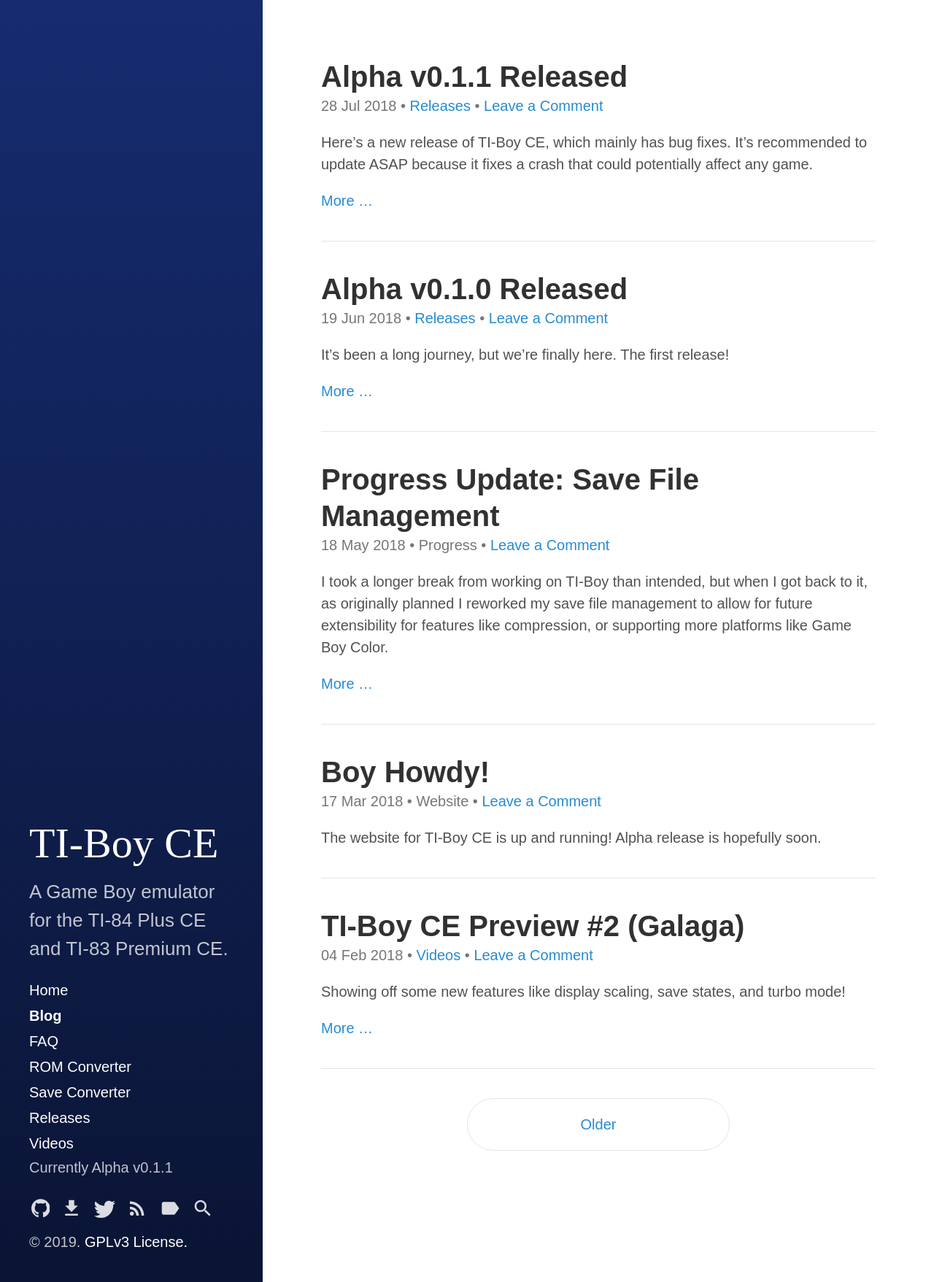
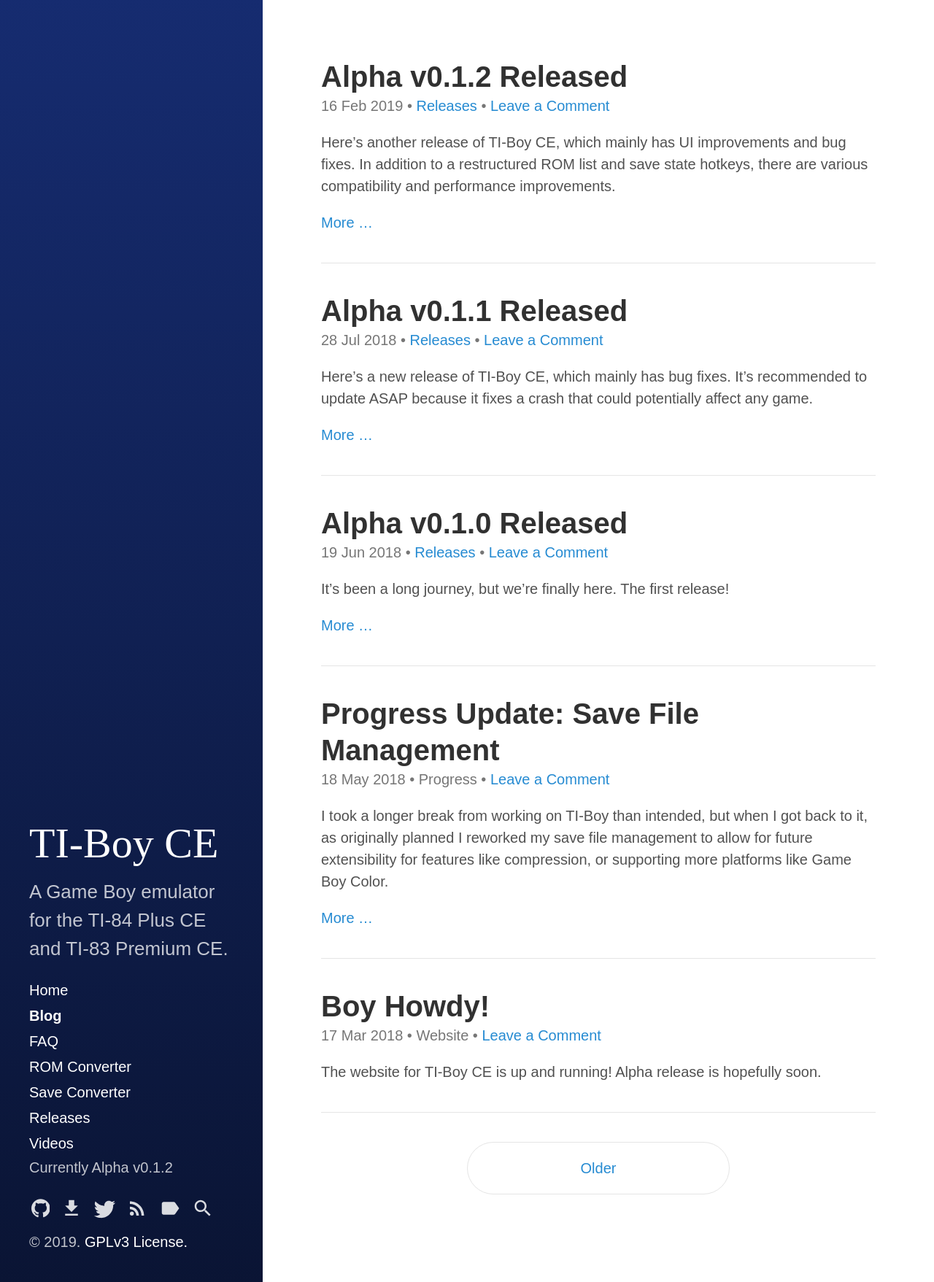
Before and after one commit to calc84maniac/tiboyce, a Jekyll site: the page built from blog/index.html, in a window 1280 px wide. Shown: the whole page at 73% size. Built offline with Jekyll 4.4.1, drawn with Linux system fonts in a browser that asks for light colours; the list of posts is cut into pages by our own code; comment, search, counter and statistics services are not loaded; some of the changed lines change nothing that is shown.

Commit message:
Add v0.1.2 release post.

```diff
--- a/_config.yml
+++ b/_config.yml
@@ -27,7 +27,7 @@
   - jekyll-paginate
 
 # Custom vars
-version:            Alpha v0.1.1
+version:            Alpha v0.1.2
 sidebar_home_link:  true
 sidebar_blog_link:  '/blog/'    # By default, your home page is your blog
                                 # page. If you change your paginate_path,
--- /dev/null
+++ b/_posts/2019-02-16-alpha-v0-1-2-released.md
@@ -0,0 +1,34 @@
+---
+layout: post
+title: "Alpha v0.1.2 Released"
+categories:
+  - Releases
+tags:
+  - Release
+---
+
+Here's another release of TI-Boy CE, which mainly has UI improvements and bug fixes. In addition to a restructured ROM list and save state hotkeys, there are various compatibility and performance improvements.
+
+You can download the release from [GitHub](https://github.com/calc84maniac/tiboyce/releases).
+
+## Changelog
+
+### Added
+-   Save file converter between binary and AppVar formats.
+-   A launcher icon and description for shells such as Cesium.
+-   Overlay messages for state saving and loading (can be disabled).
+-   Hotkeys for quickly selecting the current state slot and saving or loading states.
+
+### Changed
+-   Updated ROM list, now integrated into the emulator menu system and sorted alphabetically by title.
+-   Refactored LCD mode switching and error handling, for smoother transitions between screens.
+-   Cleaned up the skin image, thanks [ndye](https://github.com/ndye)!
+
+### Fixed
+-   Fix some cycle counting glitches related to serial port hardware.
+-   Only trigger a STAT interrupt on LYC write if the value changes. Fixed a graphical glitch in Kid Icarus: Of Myths and Monsters.
+-   For RETI, count cycles before attempting to schedule an interrupt. Fixed a graphical glitch in Kid Icarus: Of Myths and Monsters.
+-   Load the ROM again from the beginning after archiving a file. Fixed a game title display glitch if a Garbage Collect occurred.
+-   Use an asm_data_ptr to track the ROM title. Fixed a game title display glitch if the metadata file is unarchived.
+-   Refactor JIT flushing logic; force a flush after two cache flushes. Fixed a continuous performance drop in certain scenarios.
+-   Schedule the initial event one cycle after the loaded state. Prevents state save/load from triggering the same event twice.
```
